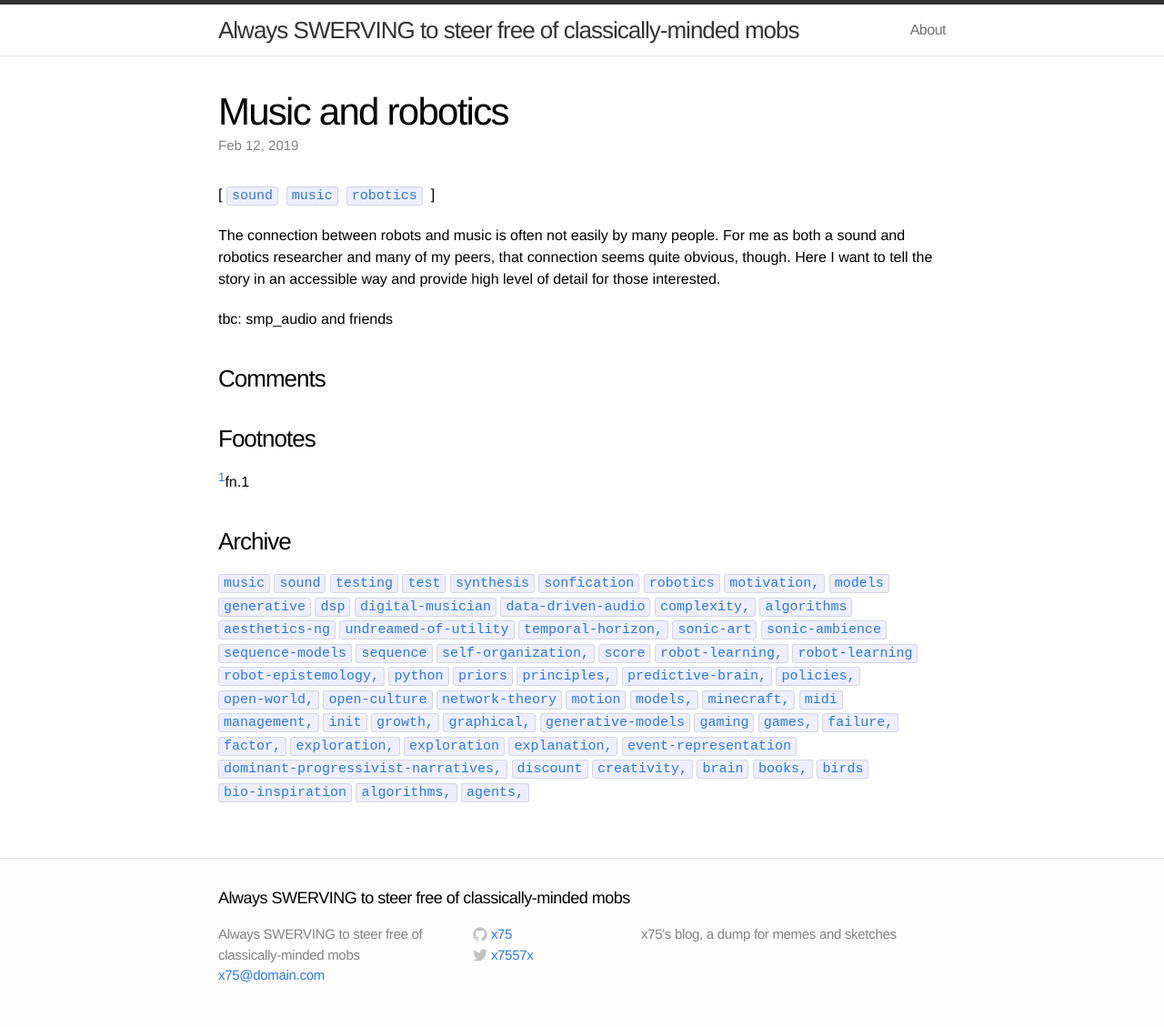
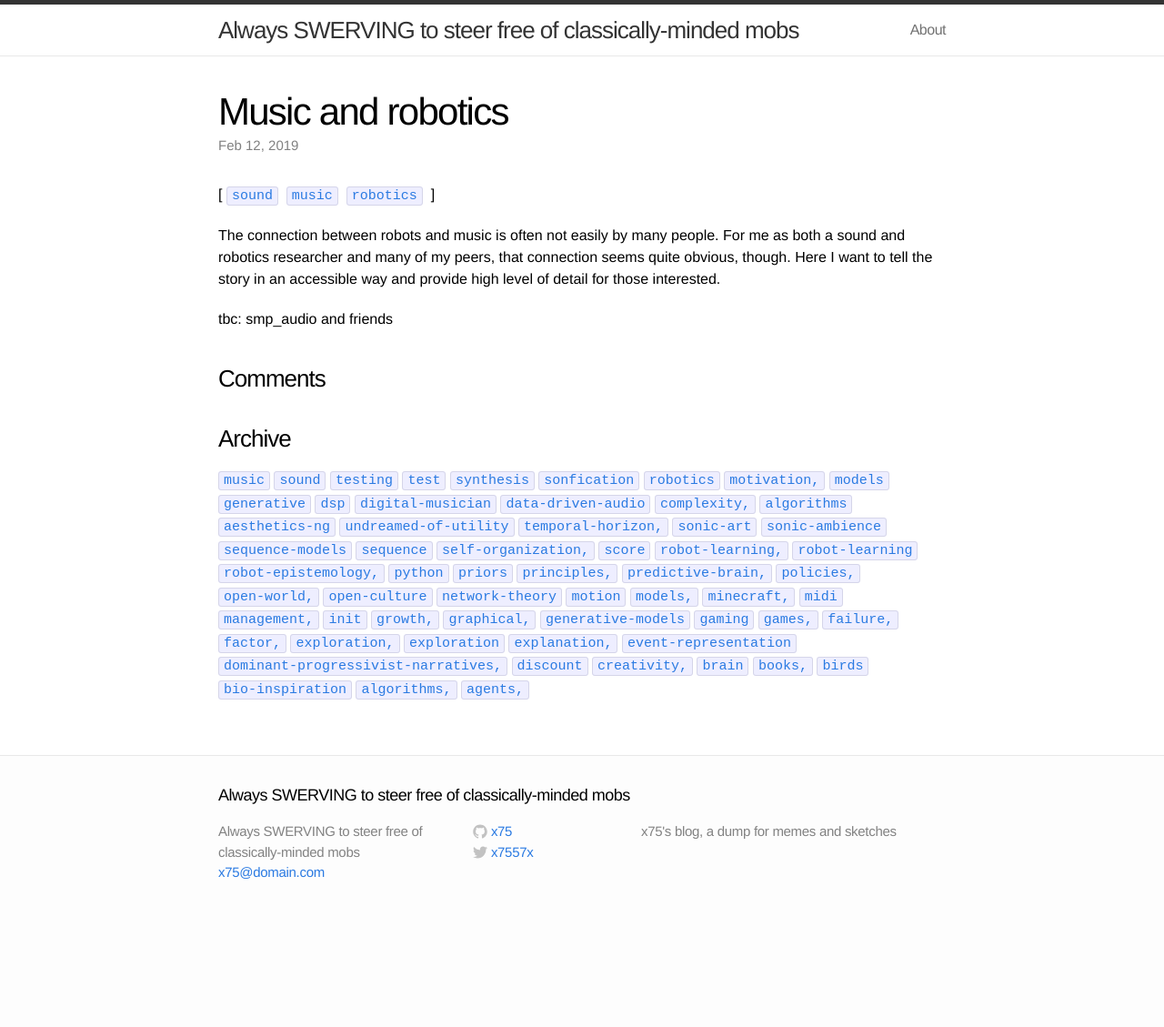
Before and after one commit to x75/x75.github.io, a Jekyll site: the page built from _posts/2019-02-12-music-jetpacks.md, in a window 1280 px wide. Shown: the whole page at 91% size. Built offline with Jekyll 4.4.1, drawn with Linux system fonts in a browser that asks for light colours; comment, search, counter and statistics services are not loaded; after the commit the page ends 1016 px from its top, so only the background shows below that.

Commit message:
clean up music + robots remove footnotes

```diff
--- a/_posts/2019-02-12-music-jetpacks.md
+++ b/_posts/2019-02-12-music-jetpacks.md
@@ -37,7 +37,3 @@ s.setAttribute('data-timestamp', +new Date());
 </script>
 <noscript>Please enable JavaScript to view the <a href="https://disqus.com/?ref_noscript">comments powered by Disqus.</a></noscript>
 {% endif %}
-
-### Footnotes
-
-<sup><a id="fn.1" href="#fnr.1">1</a></sup>fn.1
```
